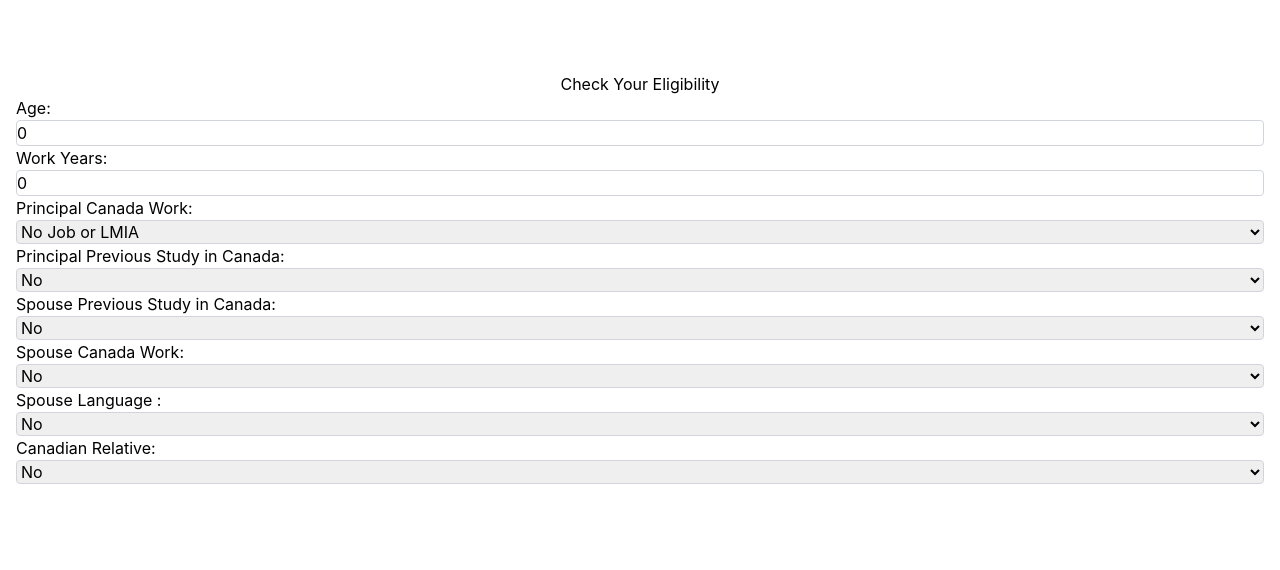
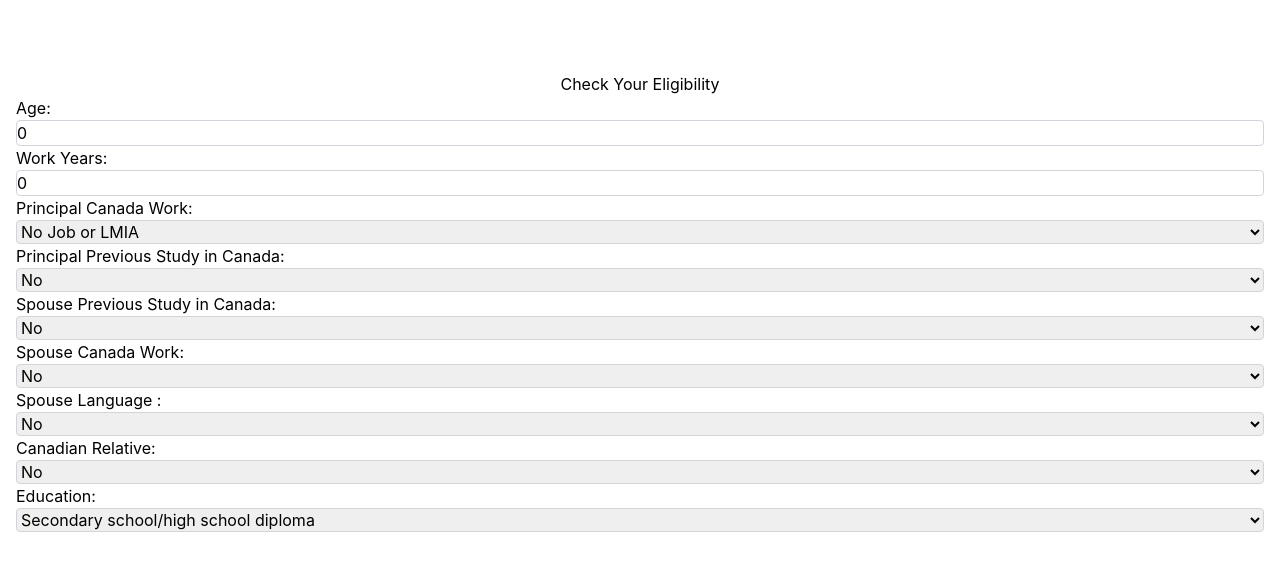
Before and after one commit to blackventures/epress-entry-calculator, a React (Create React App) app: page / in a window 1280 px wide. Shown: the top 570 px of the page. Built offline with nearby package versions, Linux system fonts and the light colour scheme; the HTML template or start-up script is replaced by a standard one; what tw-elements would draw is missing.

Commit message:
Update Calculator.tsx

```diff
--- a/src/components/Calculator.tsx
+++ b/src/components/Calculator.tsx
@@ -1,6 +1,14 @@
 import React, { useState } from 'react';
 
 type PrincipalCanadaWork = "Working in Canada" | "LMIA Job Offer" | "No Job or LMIA";
+type Education =
+    "Secondary school/high school diploma" |
+    "One-year post-secondary degree" |
+    "Two-year post-secondary degree" |
+    "Three-year or longer post-secondary degree" |
+    "Two or more post-secondary degree with one being three-year or longer" |
+    "Master's level or professional degree (Medicine Veterinary Medicine Dentistry Podiatry Optometry Law Chiropractic Medicine or Pharmacy)" |
+    "Doctoral (PhD) level";
 type YesNo = "Yes" | "No";
 
 function getAgePoints(age: number): number {
@@ -16,6 +24,19 @@ function getAgePoints(age: number): number {
   if (age === 45) return 2;
   if (age === 46) return 1;
   return 0;
+}
+
+function getEducationPoints(education: Education): number {
+  switch (education) {
+      case "Secondary school/high school diploma": return 5;
+      case "One-year post-secondary degree": return 15;
+      case "Two-year post-secondary degree": return 19;
+      case "Three-year or longer post-secondary degree": return 21;
+      case "Two or more post-secondary degree with one being three-year or longer": return 22;
+      case "Master's level or professional degree (Medicine Veterinary Medicine Dentistry Podiatry Optometry Law Chiropractic Medicine or Pharmacy)": return 23;
+      case "Doctoral (PhD) level": return 25;
+      default: return 0;
+  }
 }
 
 function getWorkExperiencePoints(type: PrincipalCanadaWork): number {
@@ -70,18 +91,26 @@ function getAdaptabilityPoints(
 const Calculator: React.FC = () => {
   const [age, setAge] = useState<number>(0);
   const [workYears, setWorkYears] = useState<number>(0);
+  const [education, setEducation] = useState<Education>("Secondary school/high school diploma")
   const [principalCanadaWork, setPrincipalCanadaWork] = useState<PrincipalCanadaWork>("No Job or LMIA");
   const [principalPreviousStudy, setPrincipalPreviousStudy] = useState<YesNo>("No");
   const [spousePreviousStudy, setSpousePreviousStudy] = useState<YesNo>("No");
   const [spouseCanadaWork, setSpouseCanadaWork] = useState<YesNo>("No");
   const [spouseLanguage, setSpouseLanguage] = useState<YesNo>("No");
   const [canadianRelative, setCanadianRelative] = useState<YesNo>("No");
+  const [eligibilityMessage, setEligibilityMessage] = useState<string>("");
+
 
   const handleSubmit = () => {
-    const totalPoints = getAgePoints(age) + getWorkYearsPoints(workYears) + getWorkExperiencePoints(principalCanadaWork);
+    const totalPoints = getAgePoints(age) + getWorkYearsPoints(workYears) + getWorkExperiencePoints(principalCanadaWork) + getEducationPoints(education);
     const adaptabilityPoints = getAdaptabilityPoints(principalCanadaWork, principalPreviousStudy, spousePreviousStudy, spouseCanadaWork, spouseLanguage, canadianRelative);
     const finalPoints = totalPoints + adaptabilityPoints;
 
+    if (finalPoints < 67) {
+      setEligibilityMessage("They are not eligible.");
+    } else {
+      setEligibilityMessage("They are eligible.");
+    }
     // Use finalPoints to determine eligibility...
   };
 
@@ -148,11 +177,31 @@ const Calculator: React.FC = () => {
           <option value="No">No</option>
         </select>
       </label>
+
+      <label className="block mb-4">
+        Education:
+        <select value={education} onChange={(e) => setEducation(e.target.value as Education)} className="ml-2 p-1 border border-gray-300 rounded w-full">
+          <option value="Secondary school/high school diploma">Secondary school/high school diploma</option>
+          <option value="One-year post-secondary degree">One-year post-secondary degree</option>
+          <option value="Two-year post-secondary degree">Two-year post-secondary degree</option>
+          <option value="Three-year or longer post-secondary degree">Three-year or longer post-secondary degree</option>
+          <option value="Two or more post-secondary degree with one being three-year or longer">Two or more post-secondary degree with one being three-year or longer</option>
+          <option value="Master's level or professional degree (Medicine Veterinary Medicine Dentistry Podiatry Optometry Law Chiropractic Medicine or Pharmacy)">Master's level or professional degree (Medicine Veterinary Medicine Dentistry Podiatry Optometry Law Chiropractic Medicine or Pharmacy)</option>
+          <option value="Doctoral (PhD) level">Doctoral (PhD) level</option>
+        </select>
+      </label>
       {/* ... Add similar dropdowns for other factors here... */}
 
       <button onClick={handleSubmit} className="bg-blue-500 text-white px-4 py-2 rounded mt-4">Calculate</button>
+
+      {/* Display the eligibility message */}
+      {eligibilityMessage && (
+        <div className="mt-4">
+          {eligibilityMessage}
+        </div>
+      )}
     </div>
-  //
+
   );
 };
 
```
